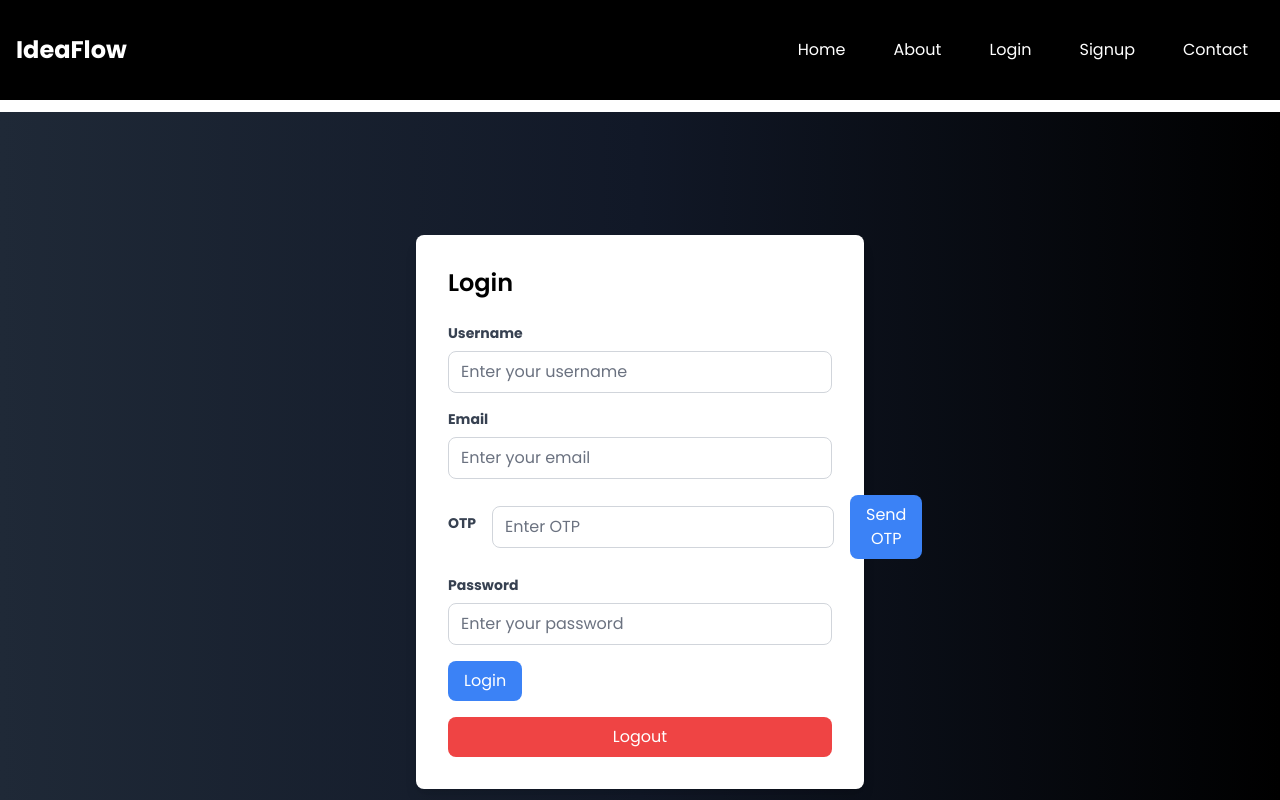
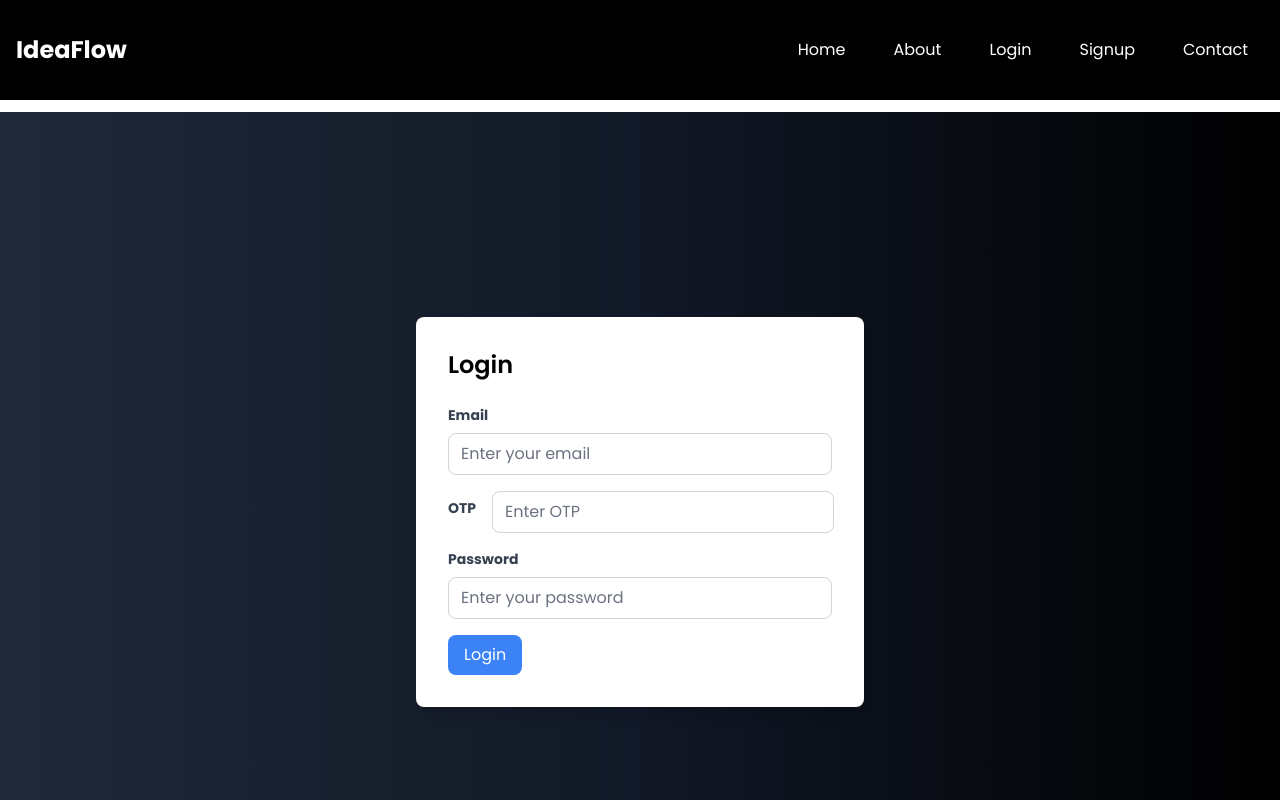
Before and after one commit to mayurawari/Executive-Executors_039, a React (Vite) app in the folder Frontend/: page /login in a window 1280 px wide. Shown: the top 800 px of the page. Built offline with nearby package versions, Linux system fonts and the light colour scheme.

Commit message:
updated-1

```diff
--- a/Frontend/src/pages/Login/Login.jsx
+++ b/Frontend/src/pages/Login/Login.jsx
@@ -1,33 +1,36 @@
 import React, { useState } from 'react';
+import axios from 'axios';
 
 export const Login = () => {
   const [email, setEmail] = useState('');
+  const [otp, setOtp] = useState('');
+  const [password, setPassword] = useState('');
 
-  const handleSendOtp = () => {
-    // Placeholder function for sending OTP
-    console.log(`Sending OTP to ${email}`);
-    // You would integrate your OTP sending logic here
+  // const handleSendOtp = async () => {
+  //   try {
+  //     await axios.post('http://localhost:9090/api/auth/verify-otp', { email ,otp });
+  //     console.log(`Sending OTP to ${email}`);
+  //   } catch (error) {
+  //     console.error("Error sending OTP:", error);
+  //   }
+  // };
+
+  const handleLogin = async (e) => {
+    e.preventDefault();
+
+    try {
+      const response = await axios.post('http://localhost:9090/api/auth/login', { email, password, otp });
+      console.log('Login successful:', response.data);
+    } catch (error) {
+      console.error("Error logging in:", error);
+    }
   };
 
   return (
     <div className="min-h-screen bg-gradient-to-r from-gray-800 via-gray-900 to-black flex items-center justify-center p-6 mt-3">
       <div className="w-full max-w-md bg-white p-8 shadow-lg rounded-lg">
         <h2 className="text-2xl font-semibold mb-6">Login</h2>
-        <form>
-          <div className="mb-4">
-            <label htmlFor="username" className="block text-gray-700 text-sm font-bold mb-2">
-              Username
-            </label>
-            <input
-              type="text"
-              id="username"
-              name="username"
-              placeholder="Enter your username"
-              className="w-full px-3 py-2 border border-gray-300 rounded-lg focus:outline-none focus:ring-2 focus:ring-blue-500"
-              required
-            />
-          </div>
-
+        <form onSubmit={handleLogin}>
           <div className="mb-4">
             <label htmlFor="email" className="block text-gray-700 text-sm font-bold mb-2">
               Email
@@ -53,16 +56,18 @@ export const Login = () => {
               id="otp"
               name="otp"
               placeholder="Enter OTP"
+              value={otp}
+              onChange={(e) => setOtp(e.target.value)}
               className="flex-grow px-3 py-2 border border-gray-300 rounded-lg focus:outline-none focus:ring-2 focus:ring-blue-500"
               required
             />
-            <button
+            {/* <button
               type="button"
               onClick={handleSendOtp}
               className="ml-4 bg-blue-500 text-white px-4 py-2 rounded-lg hover:bg-blue-600 focus:outline-none focus:ring-2 focus:ring-blue-500"
             >
               Send OTP
-            </button>
+            </button> */}
           </div>
 
           <div className="mb-4">
@@ -74,6 +79,8 @@ export const Login = () => {
               id="password"
               name="password"
               placeholder="Enter your password"
+              value={password}
+              onChange={(e) => setPassword(e.target.value)}
               className="w-full px-3 py-2 border border-gray-300 rounded-lg focus:outline-none focus:ring-2 focus:ring-blue-500"
               required
             />
@@ -88,18 +95,6 @@ export const Login = () => {
             </button>
           </div>
         </form>
-        <div className="mt-4">
-          <button
-            onClick={() => {
-              // Logic to handle logout
-              console.log("Logging out...");
-              // You would integrate your logout logic here
-            }}
-            className="w-full bg-red-500 text-white px-4 py-2 rounded-lg hover:bg-red-600 focus:outline-none focus:ring-2 focus:ring-red-500"
-          >
-            Logout
-          </button>
-        </div>
       </div>
     </div>
   );
--- a/Frontend/src/pages/Signup/Signup.jsx
+++ b/Frontend/src/pages/Signup/Signup.jsx
@@ -1,19 +1,37 @@
 import React, { useState } from 'react';
+import axios from 'axios';
 
 export const Signup = () => {
   const [email, setEmail] = useState('');
+  const [username, setUsername] = useState('');
+  const [password, setPassword] = useState('');
+  const [otp, setOtp] = useState('');
 
-  const handleSendOtp = () => {
-    // Placeholder function for sending OTP
-    console.log(`Sending OTP to ${email}`);
-    // You would integrate your OTP sending logic here
+  const handleSendOtp = async () => {
+    try {
+      await axios.post('http://localhost:9090/api/auth/verify-otp', { email , otp});
+      console.log(`Sending OTP to ${email}`);
+    } catch (error) {
+      console.error("Error sending OTP:", error);
+    }
+  };
+
+  const handleSignup = async (e) => {
+    e.preventDefault();
+
+    try {
+      await axios.post('http://localhost:9090/api/auth/signup', { username, email, password });
+      console.log('Signup successful');
+    } catch (error) {
+      console.error("Error signing up:", error);
+    }
   };
 
   return (
     <div className="min-h-screen bg-gradient-to-r from-gray-800 via-gray-900 to-black flex items-center justify-center p-6 mt-3">
       <div className="w-full max-w-md bg-white p-8 shadow-lg rounded-lg">
         <h2 className="text-2xl font-semibold mb-6">Sign Up</h2>
-        <form>
+        <form onSubmit={handleSignup}>
           <div className="mb-4">
             <label htmlFor="username" className="block text-gray-700 text-sm font-bold mb-2">
               Username
@@ -23,6 +41,8 @@ export const Signup = () => {
               id="username"
               name="username"
               placeholder="Enter your username"
+              value={username}
+              onChange={(e) => setUsername(e.target.value)}
               className="w-full px-3 py-2 border border-gray-300 rounded-lg focus:outline-none focus:ring-2 focus:ring-blue-500"
               required
             />
@@ -44,7 +64,7 @@ export const Signup = () => {
             />
           </div>
 
-          <div className="mb-4 flex items-center">
+          {/* <div className="mb-4 flex items-center">
             <label htmlFor="otp" className="block text-gray-700 text-sm font-bold mb-2 mr-4">
               OTP
             </label>
@@ -53,6 +73,8 @@ export const Signup = () => {
               id="otp"
               name="otp"
               placeholder="Enter OTP"
+              value={otp}
+              onChange={(e) => setOtp(e.target.value)}
               className="flex-grow px-3 py-2 border border-gray-300 rounded-lg focus:outline-none focus:ring-2 focus:ring-blue-500"
               required
             />
@@ -63,7 +85,7 @@ export const Signup = () => {
             >
               Send OTP
             </button>
-          </div>
+          </div> */}
 
           <div className="mb-4">
             <label htmlFor="password" className="block text-gray-700 text-sm font-bold mb-2">
@@ -74,6 +96,8 @@ export const Signup = () => {
               id="password"
               name="password"
               placeholder="Enter your password"
+              value={password}
+              onChange={(e) => setPassword(e.target.value)}
               className="w-full px-3 py-2 border border-gray-300 rounded-lg focus:outline-none focus:ring-2 focus:ring-blue-500"
               required
             />
@@ -88,18 +112,6 @@ export const Signup = () => {
             </button>
           </div>
         </form>
-        <div className="mt-4">
-          <button
-            onClick={() => {
-              // Logic to handle logout
-              console.log("Logging out...");
-              // You would integrate your logout logic here
-            }}
-            className="w-full bg-red-500 text-white px-4 py-2 rounded-lg hover:bg-red-600 focus:outline-none focus:ring-2 focus:ring-red-500"
-          >
-            Logout
-          </button>
-        </div>
       </div>
     </div>
   );
```
Also changed, not shown: 2 other files (tests, documents, lock files or other folders).
